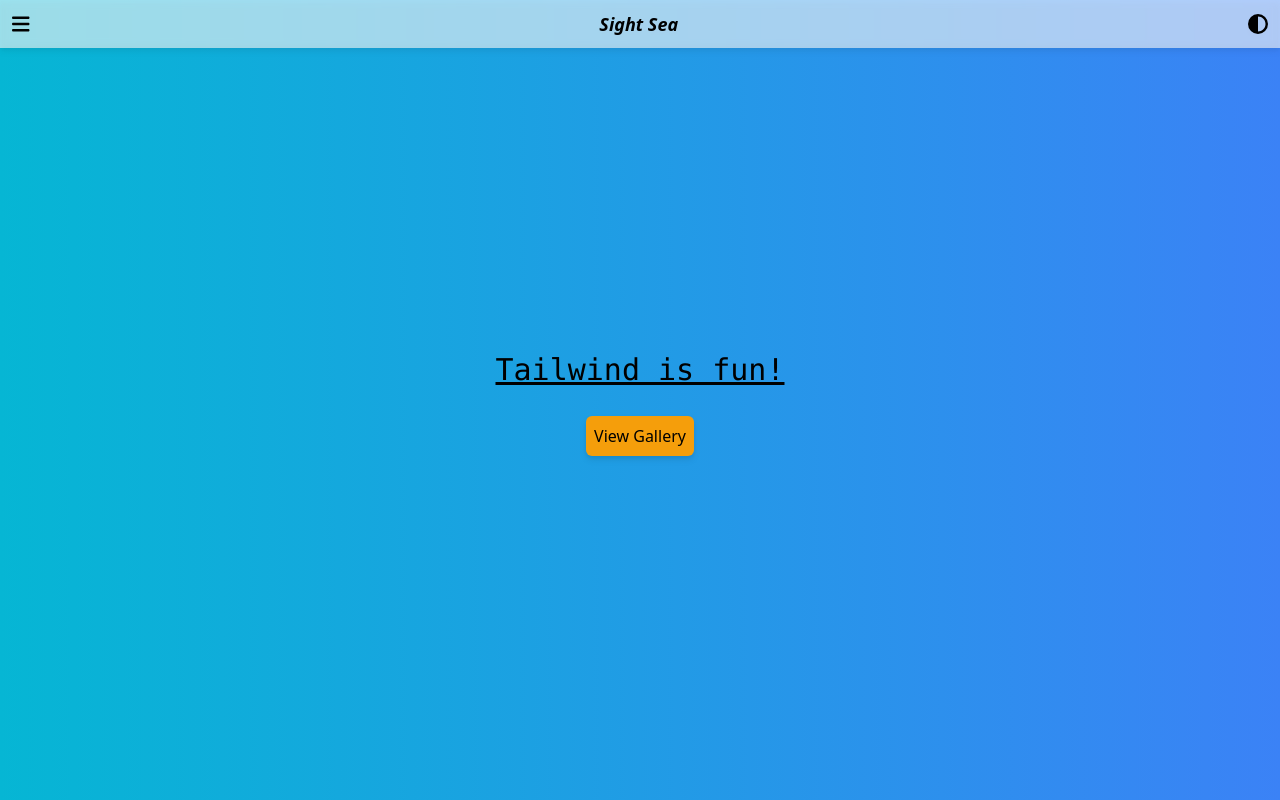
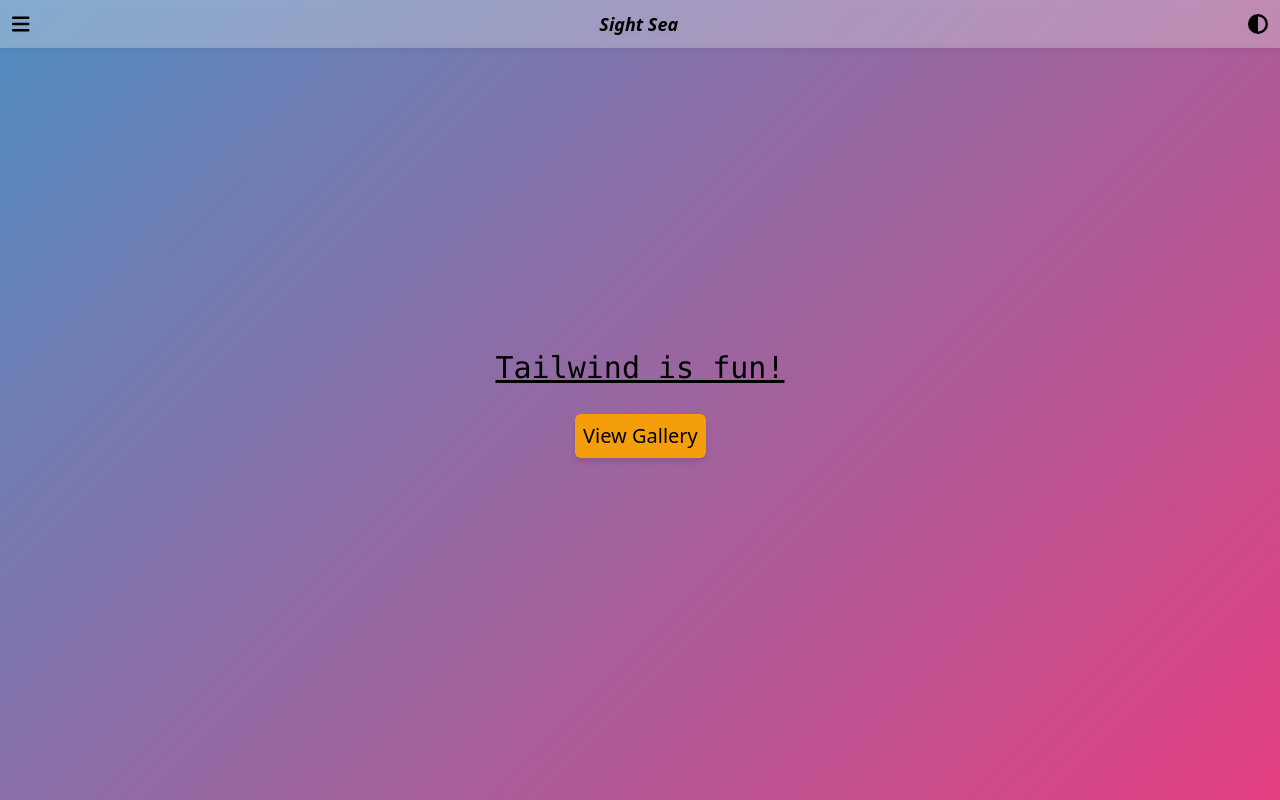
Before and after one commit to deleanuradu/design-ui-app, an Angular app: page /landing in a window 1280 px wide. Built offline with nearby package versions, Linux system fonts and the light colour scheme.

Commit message:
added animations

```diff
--- a/src/app/modules/gallery/gallery-page/gallery-page.component.html
+++ b/src/app/modules/gallery/gallery-page/gallery-page.component.html
@@ -1,5 +1,5 @@
-<div class="h-full bg-gradient-to-r from-orange-400 to-amber-200 bg-fixed
-flex flex-row justify-evenly items-center flex-wrap p-24">
+<div class="h-screen bg-gradient-to-r from-orange-400 to-amber-200
+flex flex-row justify-evenly items-center flex-wrap p-24 overflow-auto">
   <div *ngFor="let image of imageCollection">
     <app-image-card [image]="image"></app-image-card>
   </div>
--- a/src/app/modules/gallery/image-card/image-card.component.html
+++ b/src/app/modules/gallery/image-card/image-card.component.html
@@ -1,7 +1,4 @@
-<!--<div class="border border-indigo-600 w-48 h-32 rounded-xl m-4 bg-white drop-shadow-lg">-->
-<!--&lt;!&ndash;  <img [src]="imageUrl">&ndash;&gt;-->
-<!--</div>-->
-<div class="max-w-sm rounded overflow-hidden shadow-lg bg-white m-8">
+<div class="max-w-sm rounded-lg overflow-hidden drop-shadow-lg bg-white m-8 hover:scale-105 hover:ease-in duration-200">
   <img class="w-full" [src]="image?.imageUrl" alt="Sunset in the mountains">
   <div class="px-6 py-4">
     <div class="font-bold text-xl mb-2">{{image?.artistName}}</div>
--- a/src/app/modules/home/landing-page/landing-page.component.html
+++ b/src/app/modules/home/landing-page/landing-page.component.html
@@ -1,9 +1,8 @@
-<div class="h-screen bg-gradient-to-r from-cyan-500 to-blue-500 bg-fixed
-flex flex-col justify-center items-center">
-  <h1 class="font-mono text-3xl hover:font-bold  hover:cursor-pointer underline p-2 mb-5">
+<div class="h-screen animated-bg flex flex-col justify-center items-center">
+  <h1 class="font-mono text-3xl hover:font-bold underline p-2 mb-5">
     Tailwind is fun!
   </h1>
-  <button class="rounded-md p-2 bg-amber-500 hover:bg-amber-400 drop-shadow-md" routerLink="/gallery">
+  <button class="rounded-md p-2 bg-amber-500 hover:bg-amber-400 drop-shadow-md hover:scale-105 hover:ease-in duration-200 text-xl heartbeat" routerLink="/gallery">
     View Gallery
   </button>
 </div>
--- a/src/app/modules/home/landing-page/landing-page.component.scss
+++ b/src/app/modules/home/landing-page/landing-page.component.scss
@@ -0,0 +1,104 @@
+.animated-bg {
+  background: linear-gradient(-45deg, #ee7752, #e73c7e, #23a6d5, #23d5ab);
+  background-size: 400% 400%;
+  animation: gradient 30s ease infinite;
+  height: 100vh;
+}
+
+@keyframes gradient {
+  0% {
+    background-position: 0% 50%;
+  }
+  50% {
+    background-position: 100% 50%;
+  }
+  100% {
+    background-position: 0% 50%;
+  }
+}
+
+.heartbeat {
+  -webkit-animation: heartbeat 8s ease-in-out infinite both;
+  animation: heartbeat 8s ease-in-out infinite both;
+}
+
+/* ----------------------------------------------
+ * Generated by Animista on 2023-2-19 1:12:11
+ * Licensed under FreeBSD License.
+ * See http://animista.net/license for more info.
+ * w: http://animista.net, t: @cssanimista
+ * ---------------------------------------------- */
+
+/**
+ * ----------------------------------------
+ * animation heartbeat
+ * ----------------------------------------
+ */
+@-webkit-keyframes heartbeat {
+  from {
+    -webkit-transform: scale(1);
+    transform: scale(1);
+    -webkit-transform-origin: center center;
+    transform-origin: center center;
+    -webkit-animation-timing-function: ease-out;
+    animation-timing-function: ease-out;
+  }
+  10% {
+    -webkit-transform: scale(0.91);
+    transform: scale(0.91);
+    -webkit-animation-timing-function: ease-in;
+    animation-timing-function: ease-in;
+  }
+  17% {
+    -webkit-transform: scale(0.98);
+    transform: scale(0.98);
+    -webkit-animation-timing-function: ease-out;
+    animation-timing-function: ease-out;
+  }
+  33% {
+    -webkit-transform: scale(0.87);
+    transform: scale(0.87);
+    -webkit-animation-timing-function: ease-in;
+    animation-timing-function: ease-in;
+  }
+  45% {
+    -webkit-transform: scale(1);
+    transform: scale(1);
+    -webkit-animation-timing-function: ease-out;
+    animation-timing-function: ease-out;
+  }
+}
+@keyframes heartbeat {
+  from {
+    -webkit-transform: scale(1);
+    transform: scale(1);
+    -webkit-transform-origin: center center;
+    transform-origin: center center;
+    -webkit-animation-timing-function: ease-out;
+    animation-timing-function: ease-out;
+  }
+  10% {
+    -webkit-transform: scale(0.91);
+    transform: scale(0.91);
+    -webkit-animation-timing-function: ease-in;
+    animation-timing-function: ease-in;
+  }
+  17% {
+    -webkit-transform: scale(0.98);
+    transform: scale(0.98);
+    -webkit-animation-timing-function: ease-out;
+    animation-timing-function: ease-out;
+  }
+  33% {
+    -webkit-transform: scale(0.87);
+    transform: scale(0.87);
+    -webkit-animation-timing-function: ease-in;
+    animation-timing-function: ease-in;
+  }
+  45% {
+    -webkit-transform: scale(1);
+    transform: scale(1);
+    -webkit-animation-timing-function: ease-out;
+    animation-timing-function: ease-out;
+  }
+}
--- a/src/app/modules/home/top-bar/top-bar.component.html
+++ b/src/app/modules/home/top-bar/top-bar.component.html
@@ -1,6 +1,6 @@
 <div class="fixed z-10 bg-white bg-clip-padding backdrop-filter backdrop-blur-sm
-bg-opacity-60 drop-shadow-md h-12 w-full flex flex-row content-center items-center justify-between">
-  <fa-icon [icon]="faBars" class="m-3 cursor-pointer hover:scale-110" size="lg"></fa-icon>
-  <span class="font-sans italic text-lg font-bold hover:scale-105 cursor-pointer" routerLink="/landing">Sight Sea</span>
-  <fa-icon [icon]="faCircleHalfStroke" class="m-3 cursor-pointer hover:scale-110" size="lg"></fa-icon>
+bg-opacity-30 drop-shadow-md h-12 w-full flex flex-row content-center items-center justify-between">
+  <fa-icon [icon]="faBars" class="m-3 cursor-pointer hover:scale-110 hover:ease-in duration-150" size="lg"></fa-icon>
+  <span class="font-sans italic text-lg font-bold hover:scale-105 hover:ease-in duration-150 cursor-pointer" routerLink="/landing">Sight Sea</span>
+  <fa-icon [icon]="faCircleHalfStroke" class="m-3 cursor-pointer hover:scale-110 hover:ease-in duration-150" size="lg"></fa-icon>
 </div>
```
